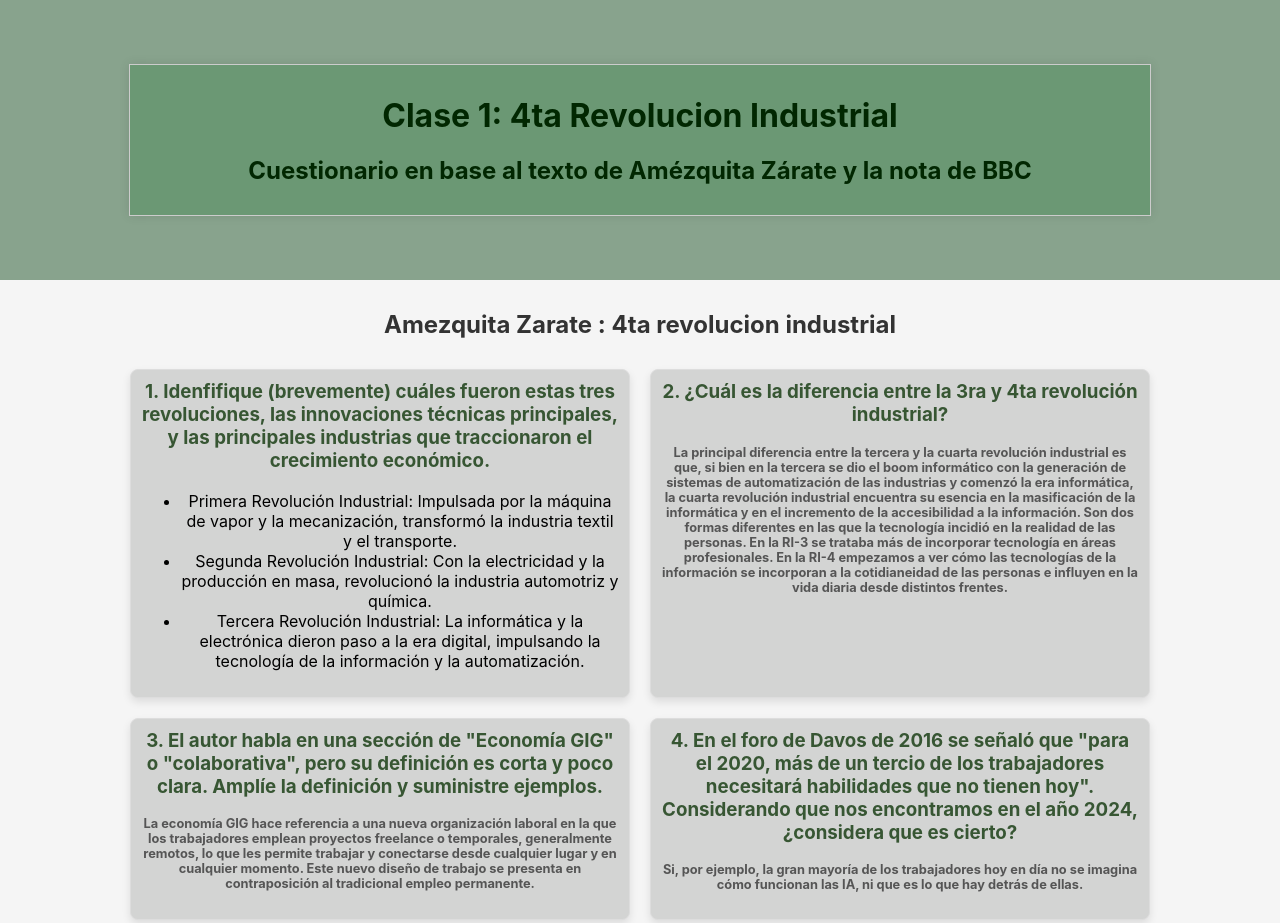
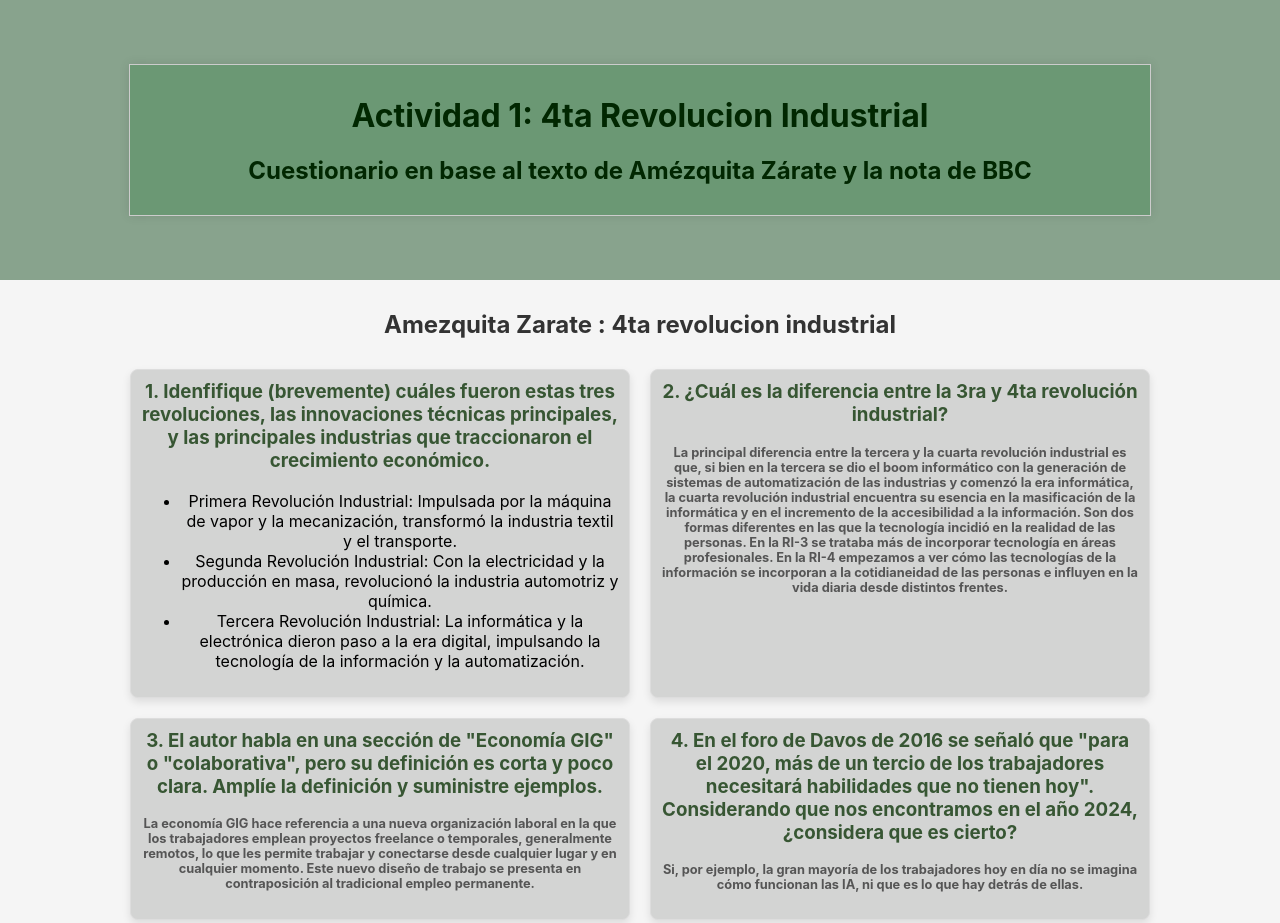
Before and after one commit to MarAgui04/AguirresReyITIC.github.io, a plain HTML site: page index.html in a window 1280 px wide. Shown: the top 923 px of the page. Drawn offline with Linux system fonts and the light colour scheme.

Commit message:
Cambio titulo

```diff
--- a/index.html
+++ b/index.html
@@ -9,7 +9,7 @@
 <body>
     <header>
         <div>
-        <h1> Clase 1: 4ta Revolucion Industrial </h1>
+        <h1> Actividad 1: 4ta Revolucion Industrial </h1>
         <h2> Cuestionario en base al texto de Amézquita Zárate y la nota de BBC </h2>
     </div>
     </header>
```
